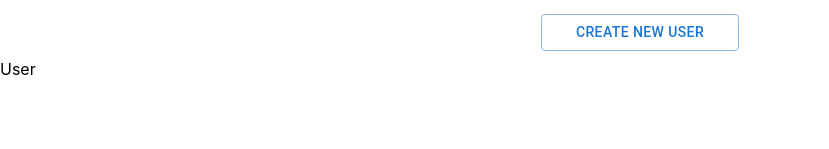
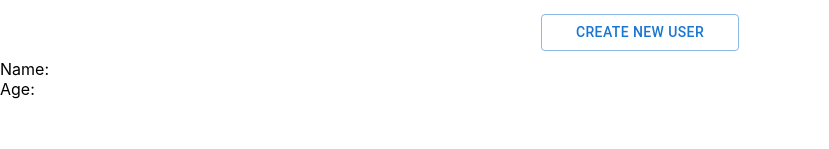
Before and after one commit to humberto1212/add-user, a React (Create React App) app: page / in a window 1280 px wide. Shown: the part 138-287 px from the top of the page, without its empty margins (0-829 px from the left). Built offline with nearby package versions, Linux system fonts and the light colour scheme.

Commit message:
call props

```diff
--- a/src/components/user/User.js
+++ b/src/components/user/User.js
@@ -1,7 +1,16 @@
 import React from 'react'
 
-export default function User() {
+export default function User(props) {
+
+
   return (
-    <div>User</div>
+    <>
+      <div>
+        Name: {props.onName}
+      </div>
+      <div>
+        Age: {props.onAge}
+      </div>
+    </>
   )
 }
```
